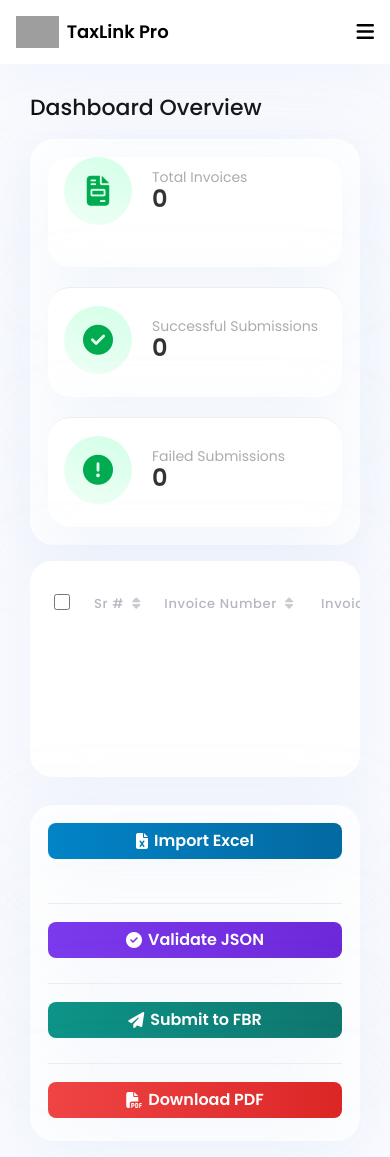
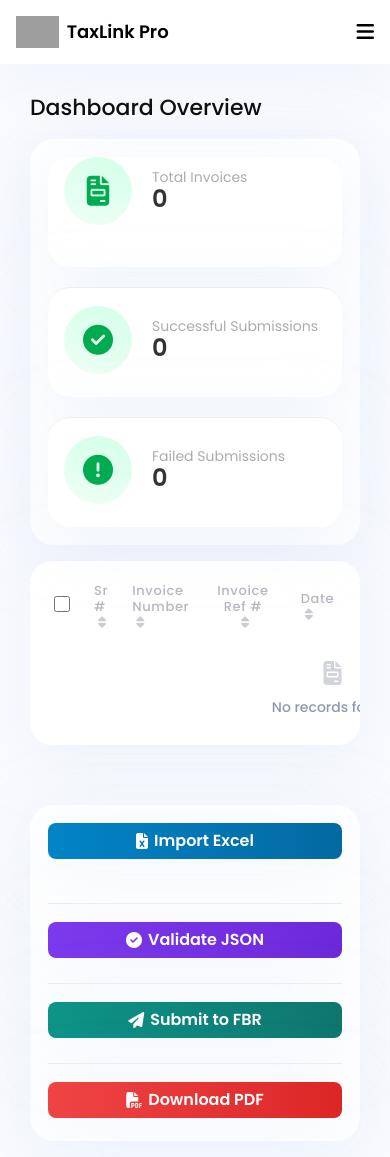
Before and after one commit to sheikhhamid221122/work, a Flask app: page /dashboard in a window 390 px wide. Shown: the top 1157 px of the page. Run offline with Flask 3, Linux system fonts and the light colour scheme; the visitor is signed in with stand-in values (Sample User, id 1); data that the repository does not hold is empty; some libraries are stand-ins or nearby versions; grey boxes are pictures that could not be loaded.

Commit message:
fixed table not showing in dashboard

```diff
--- a/static/css/taxlink-theme.css
+++ b/static/css/taxlink-theme.css
@@ -696,6 +696,51 @@ body > .login-container,
   .stat-card p {
     font-size: 24px !important;
   }
+
+  /* Dashboard: scrollable on tablet and smaller (match reports page behavior) */
+  body.dashboard-page > .flex.h-screen {
+    height: 100vh !important;
+    min-height: 100vh;
+    overflow: hidden !important;
+  }
+
+  body.dashboard-page > .flex.h-screen > .flex.flex-col.flex-1 {
+    height: 100vh !important;
+    min-height: 0;
+    overflow: hidden !important;
+  }
+
+  body.dashboard-page main {
+    height: 100% !important;
+    min-height: 0 !important;
+    overflow-y: auto !important;
+    overflow-x: hidden !important;
+    -webkit-overflow-scrolling: touch;
+  }
+
+  body.dashboard-page #dashboard-content {
+    height: auto !important;
+    min-height: 0;
+    display: block !important;
+  }
+
+  body.dashboard-page #dashboard-content > .bg-white {
+    flex: none !important;
+    min-height: auto !important;
+    display: block !important;
+  }
+
+  body.dashboard-page #dashboard-content > .bg-white > .overflow-x-auto {
+    flex: none !important;
+    min-height: auto !important;
+    overflow-x: auto !important;
+    overflow-y: visible !important;
+  }
+
+  body.dashboard-page #records-pagination {
+    flex-shrink: 0;
+    min-height: 32px;
+  }
 }
 
 @media (max-width: 767px) {
@@ -726,7 +771,7 @@ body > .login-container,
   }
 
   body.dashboard-page > .flex.h-screen > .flex.flex-col.flex-1 {
-    height: calc(100vh - 64px);
+    height: calc(100vh - 64px) !important;
     min-height: 0;
     overflow: hidden !important;
   }
@@ -772,6 +817,12 @@ body > .login-container,
   main {
     padding: 24px 16px 40px !important;
     overflow: visible !important;
+  }
+
+  body.dashboard-page main {
+    overflow-y: auto !important;
+    overflow-x: hidden !important;
+    -webkit-overflow-scrolling: touch;
   }
 
   main > div[id$="-content"],
--- a/templates/dashboard.html
+++ b/templates/dashboard.html
@@ -180,12 +180,11 @@
             }
         }
 
-        /* Responsive table */
+        /* Responsive table — keep table layout; horizontal scroll via wrapper */
         @media (max-width: 768px) {
-            table {
-                display: block;
+            #dashboard-content .overflow-x-auto {
                 overflow-x: auto;
-                white-space: nowrap;
+                -webkit-overflow-scrolling: touch;
             }
         }
 
@@ -346,7 +345,7 @@
         <!-- Main content -->
         <div class="flex flex-col flex-1 overflow-hidden">
             <!-- Main content area -->
-            <main class="flex-1 overflow-hidden p-3 sm:p-4 md:p-5 bg-gray-50">
+            <main class="flex-1 overflow-y-auto min-h-0 p-3 sm:p-4 md:p-5 bg-gray-50">
                 <div id="dashboard-content" class="content-section">
                     <!-- Dashboard Header -->
                     <div class="flex flex-col md:flex-row md:items-center md:justify-between mb-4">
```
